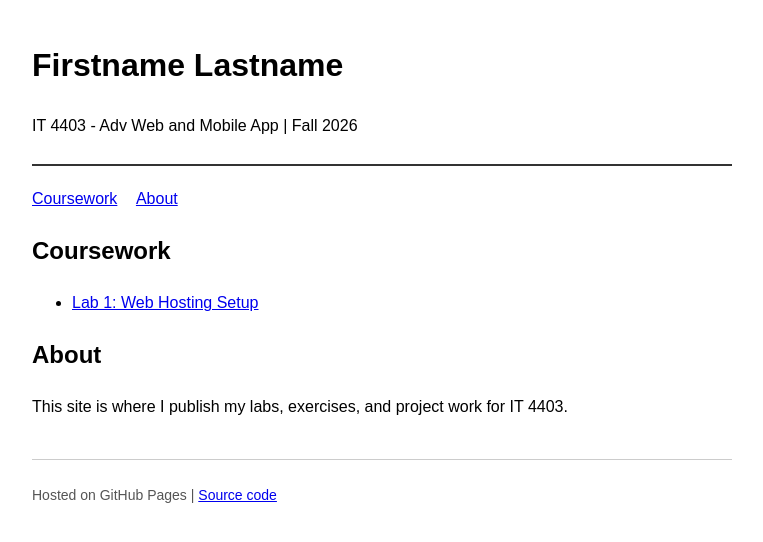
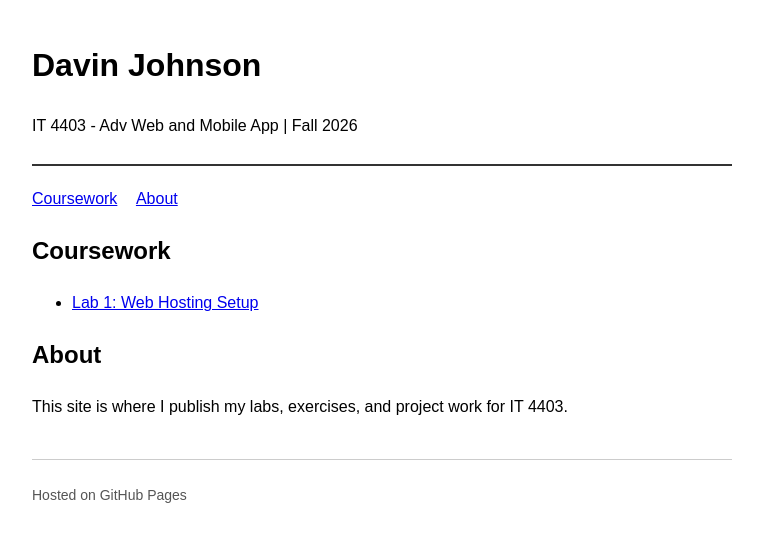
Before and after one commit to DavinJohnson/advwebclass.github.io, a plain HTML site: page index.html in a window 1280 px wide. Shown: the whole page, without its empty margins (258-1021 px from the left). Drawn offline with Linux system fonts and the light colour scheme.

Commit message:
Updated index.html

```diff
--- a/index.html
+++ b/index.html
@@ -31,7 +31,7 @@
 <body>
 
   <header>
-    <h1>Firstname Lastname</h1>
+    <h1>Davin Johnson</h1>
     <p>IT 4403 - Adv Web and Mobile App | Fall 2026</p>
   </header>
 
@@ -53,7 +53,7 @@
   </section>
 
   <footer>
-    <p>Hosted on GitHub Pages | <a href="https://advwebclass.github.io">Source code</a></p>
+    <p>Hosted on GitHub Pages</p>
   </footer>
 
 </body>
```
